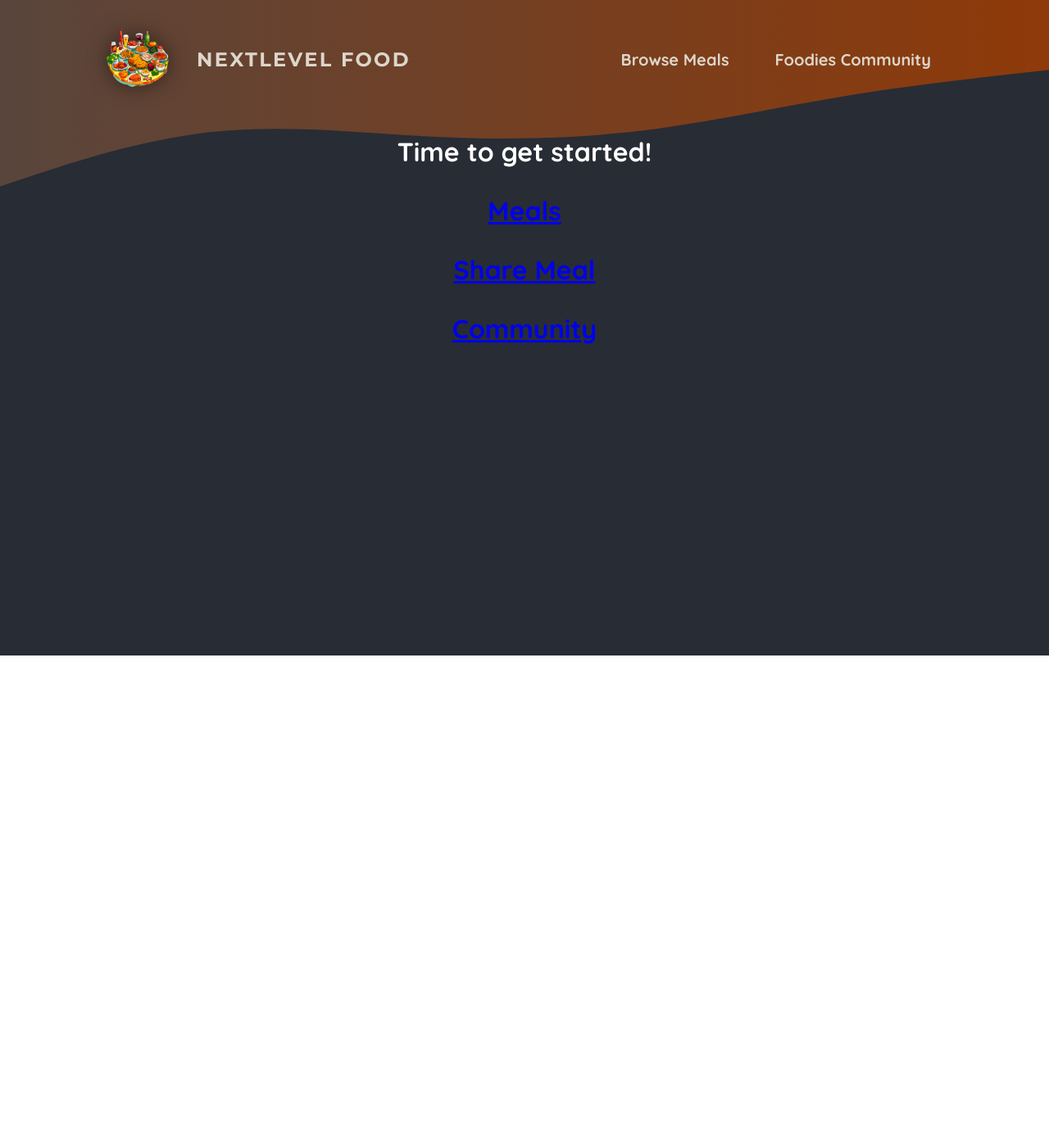
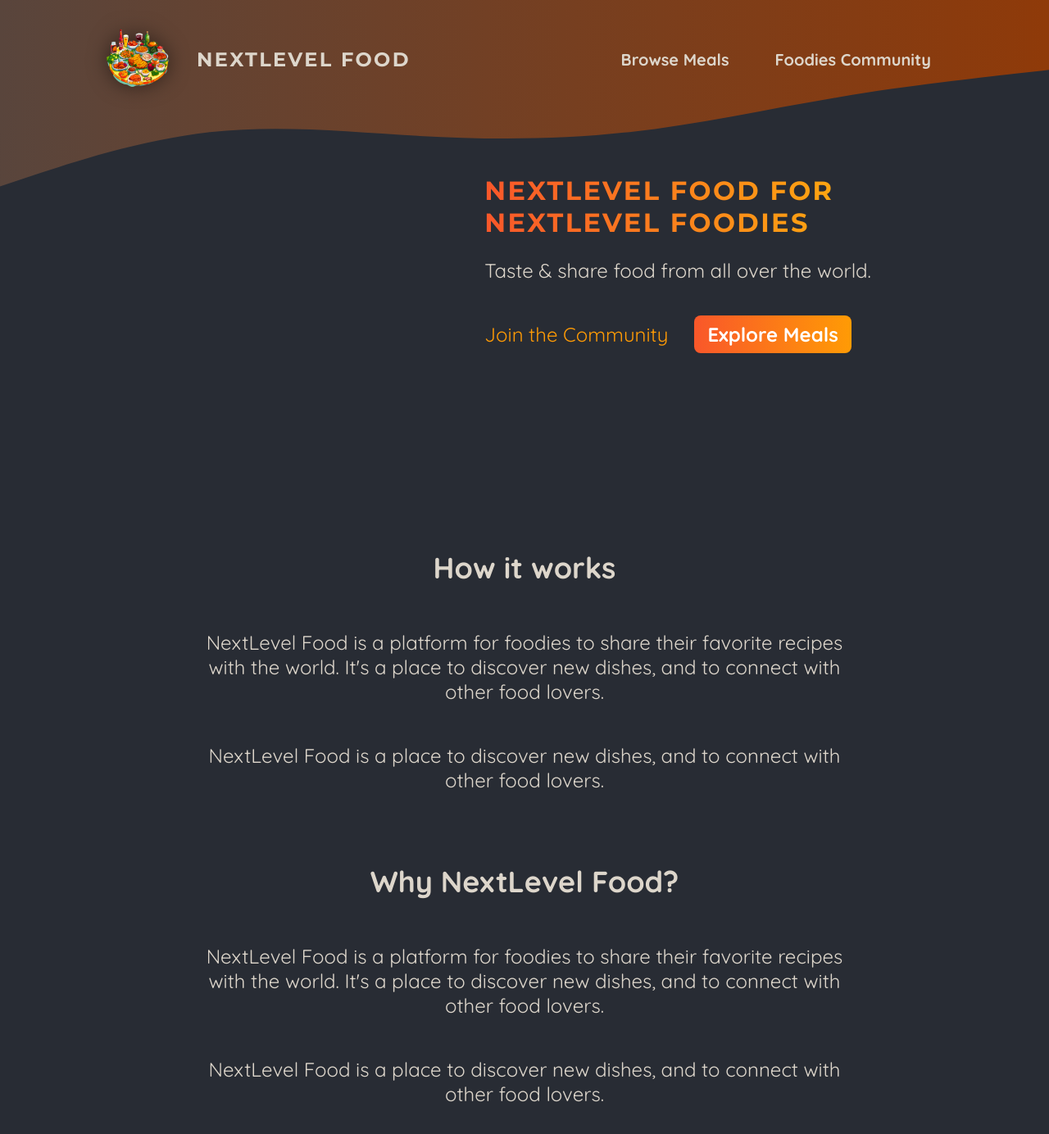
Before and after one commit to Sherry90/2024-next.js14-app-router-2-Foodies, a Next.js app: page / in a window 1280 px wide. Shown: the top 1384 px of the page at 82% size. Before the commit the page ends 800 px from the top, so only its background shows below. Built offline with nearby package versions, Linux system fonts and the light colour scheme.

Commit message:
feat: write page.js

```diff
--- a/app/page.js
+++ b/app/page.js
@@ -1,20 +1,50 @@
 import Link from "next/link";
 
-export default function Home () {
+import classes from "./page.module.css";
+
+export default function Home() {
   return (
+    <>
+      <header className={classes.header}>
+        <div className={classes.slideshow}></div>
+        <div>
+          <div className={classes.hero}>
+            <h1>NextLevel Food for NextLevel Foodies</h1>
+            <p>Taste & share food from all over the world.</p>
+          </div>
+          <div className={classes.cta}>
+            <Link href="/community">Join the Community</Link>
+            <Link href="/meals">Explore Meals</Link>
+          </div>
+        </div>
+      </header>
       <main>
-      <h1 style={{ color: "white", textAlign: "center" }}>
-        Time to get started!
+        <section className={classes.section}>
+          <h2>How it works</h2>
           <p>
-          <Link href={"/meals"}>Meals</Link>
+            NextLevel Food is a platform for foodies to share their favorite
+            recipes with the world. It&apos;s a place to discover new dishes,
+            and to connect with other food lovers.
           </p>
           <p>
-          <Link href={"/meals/share"}>Share Meal</Link>
+            NextLevel Food is a place to discover new dishes, and to connect
+            with other food lovers.
+          </p>
+        </section>
+
+        <section className={classes.section}>
+          <h2>Why NextLevel Food?</h2>
+          <p>
+            NextLevel Food is a platform for foodies to share their favorite
+            recipes with the world. It&apos;s a place to discover new dishes,
+            and to connect with other food lovers.
           </p>
           <p>
-          <Link href={"/community"}>Community</Link>
+            NextLevel Food is a place to discover new dishes, and to connect
+            with other food lovers.
           </p>
-      </h1>
+        </section>
       </main>
+    </>
   );
 }
```
Lines whose indentation alone changed are shown as unchanged.
